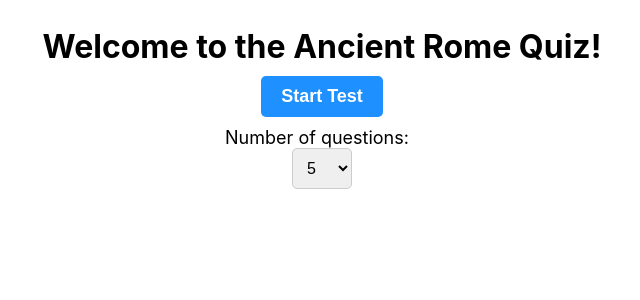
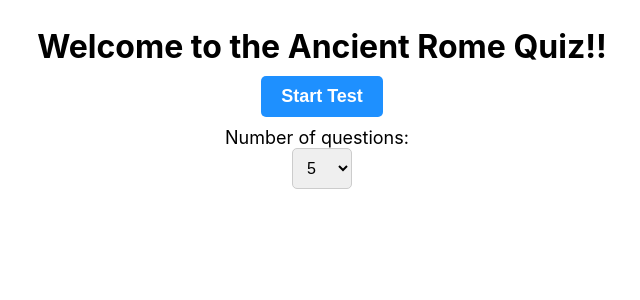
Before and after one commit to vijayaBommisetty/quiz-application, a React (Create React App) app: page / in a window 1280 px wide. Shown: the top 300 px of the page, without its empty margins (318-958 px from the left). Built offline with nearby package versions, Linux system fonts and the light colour scheme.

Commit message:
testing firebase build

```diff
--- a/src/components/Quiz.jsx
+++ b/src/components/Quiz.jsx
@@ -19,7 +19,7 @@ const Quiz = () => {
       const questionsData =  [
       {
         "question_id": 1,
-        "question": "Whatt famous Roman general and statesman was assassinated on the Ides of March in 44 BC?",
+        "question": "What famous Roman general and statesman was assassinated on the Ides of March in 44 BC?",
         "answer_index": 0,
         "choices": ["Julius Caesar", "Augustus", "Nero", "Caligula"],
         "hint": "He was also a renowned military commander.",
@@ -134,7 +134,7 @@ const Quiz = () => {
       <div>
         {!quizStarted && (
           <div className="quiz-start">
-            <h2 className="quiz-start-heading">Welcome to the Ancient Rome Quiz!</h2>
+            <h2 className="quiz-start-heading">Welcome to the Ancient Rome Quiz!!</h2>
             <button className="quiz-start-button" onClick={handleStartQuizClick}>Start Test</button>
             <label className="quiz-start-label" htmlFor="numberOfQuestions">Number of questions:</label>
             <select
```
